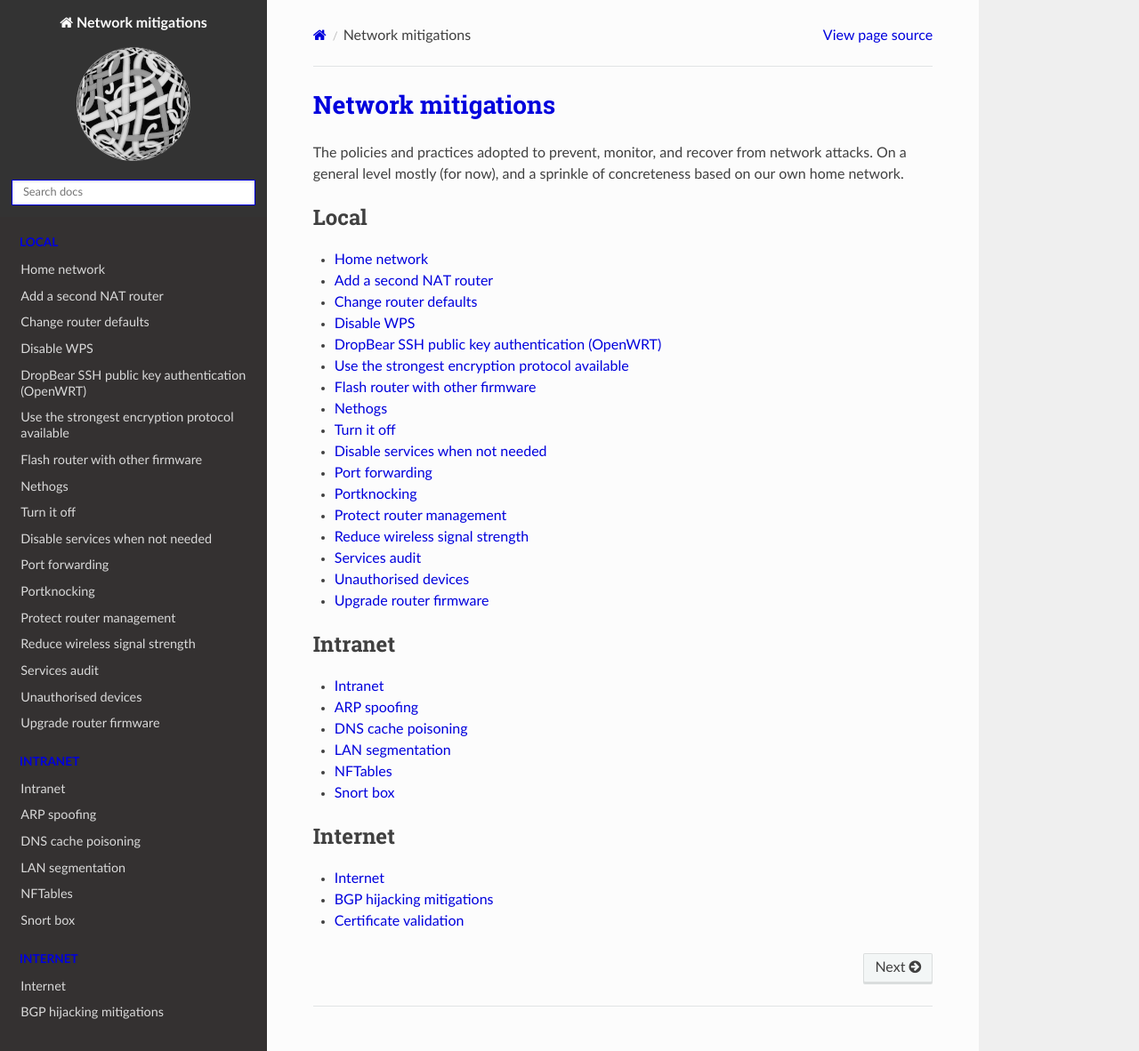
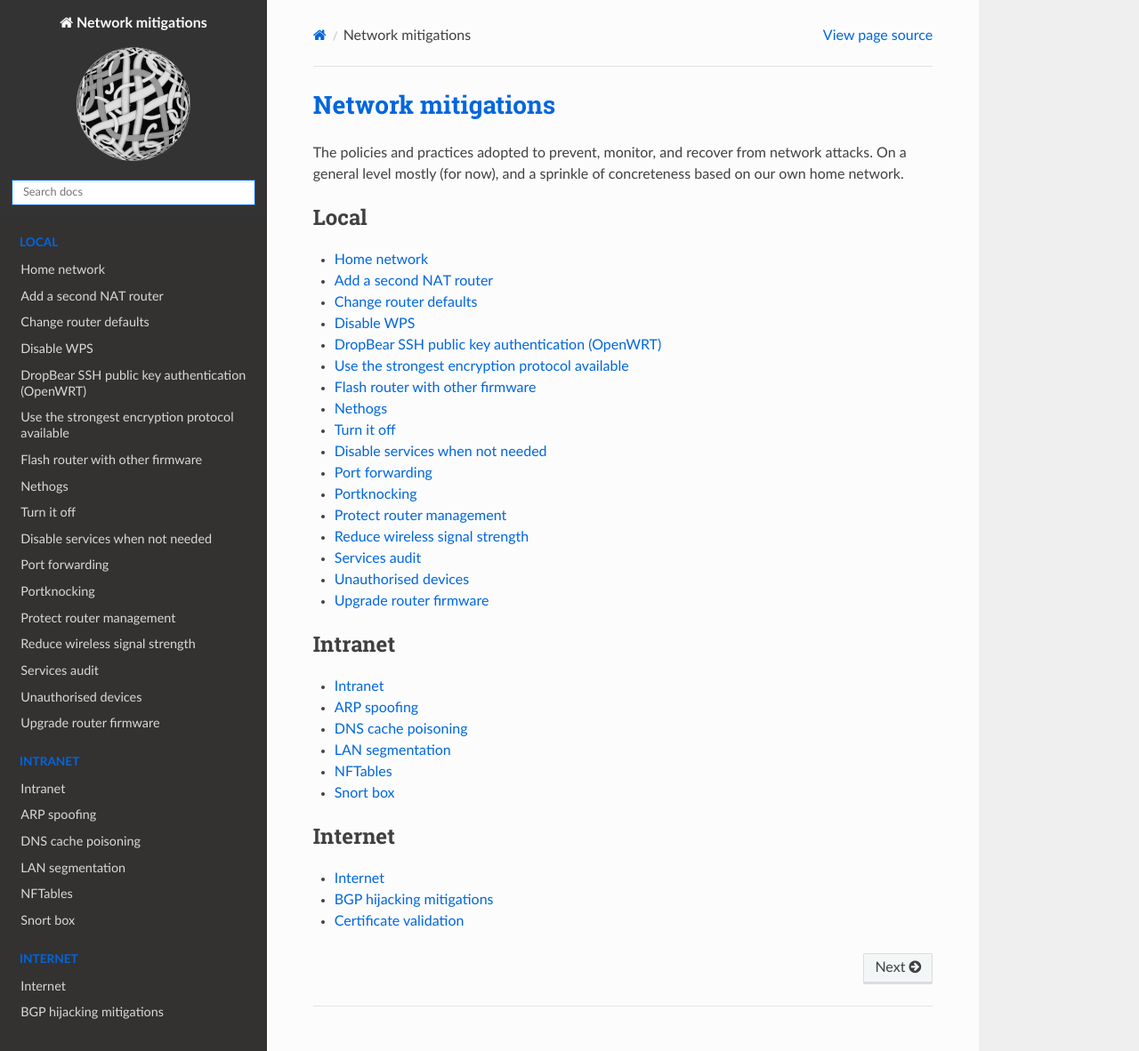
Before and after one commit to tymyrddin/network-mitigations, a Sphinx documentation site: the page built from source/index.rst, in a window 1280 px wide and 1182 px high. Shown: the whole window at 89% size. Built offline with Sphinx 7.4.7 and the Read the Docs theme 2.0.0, drawn with Linux system fonts in a browser that asks for light colours.

Commit message:
Refactoring mitigations

```diff
--- a/source/_static/css/custom.css
+++ b/source/_static/css/custom.css
@@ -1,21 +1,21 @@
 h1 {
-  color: #0000DD;
+  color: #0066DD;
 }
 
 a {
-  color: #0000DD;
+  color: #0066DD;
 }
 
 a:hover {
-  color: #0000FF;
+  color: #0066FF;
 }
 
 .wy-nav .wy-menu-vertical header {
-  color: #0000DD
+  color: #0066DD
 }
 
 .wy-menu-vertical header, .wy-menu-vertical p.caption {
-  color: #0000DD;
+  color: #0066DD;
 }
 
 .wy-side-nav-search {
@@ -27,5 +27,5 @@ a:hover {
   width: 100%;
   border-radius: 0px;
   padding: 6px 12px;
-  border-color: #0000DD;
+  border-color: #0066DD;
 }
```
